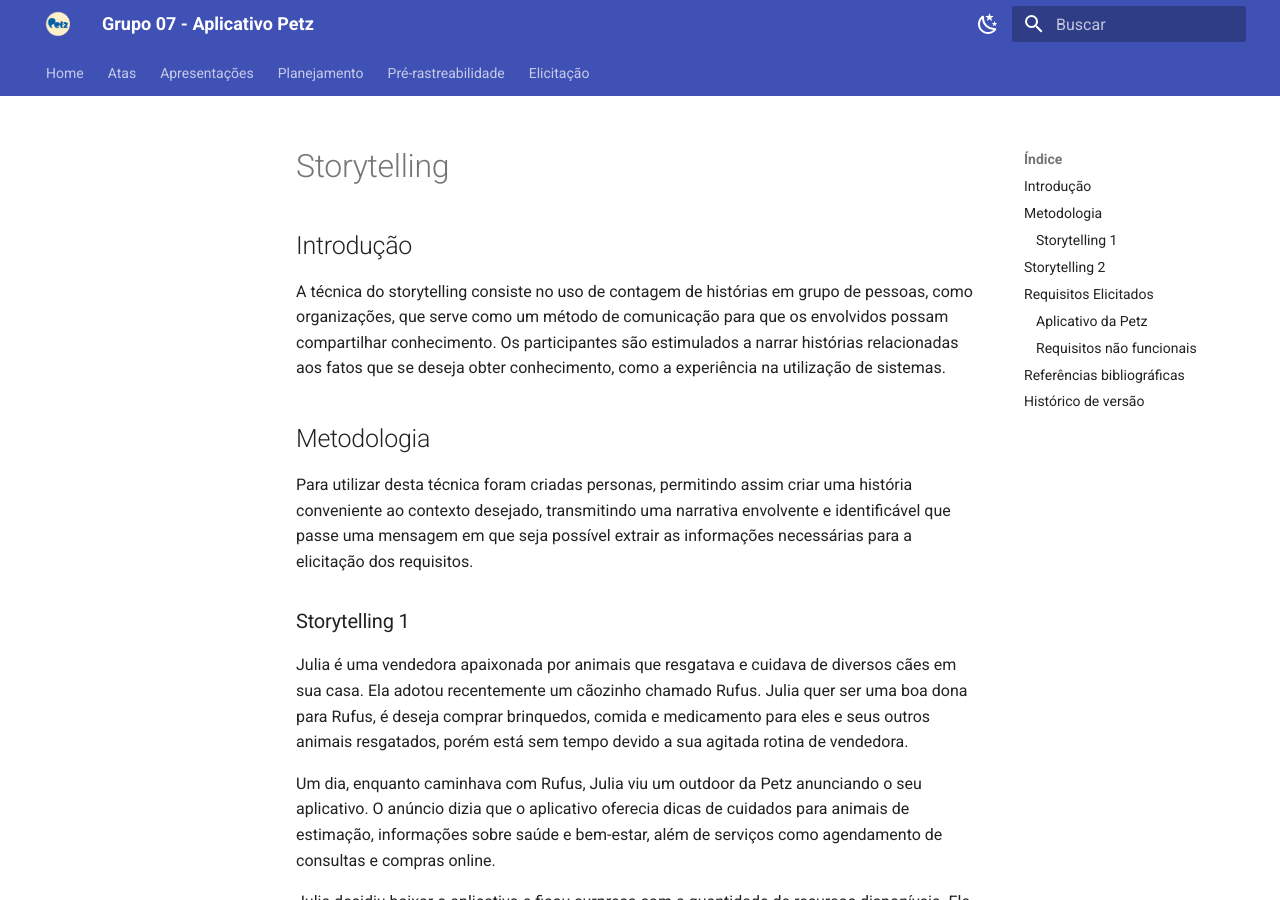
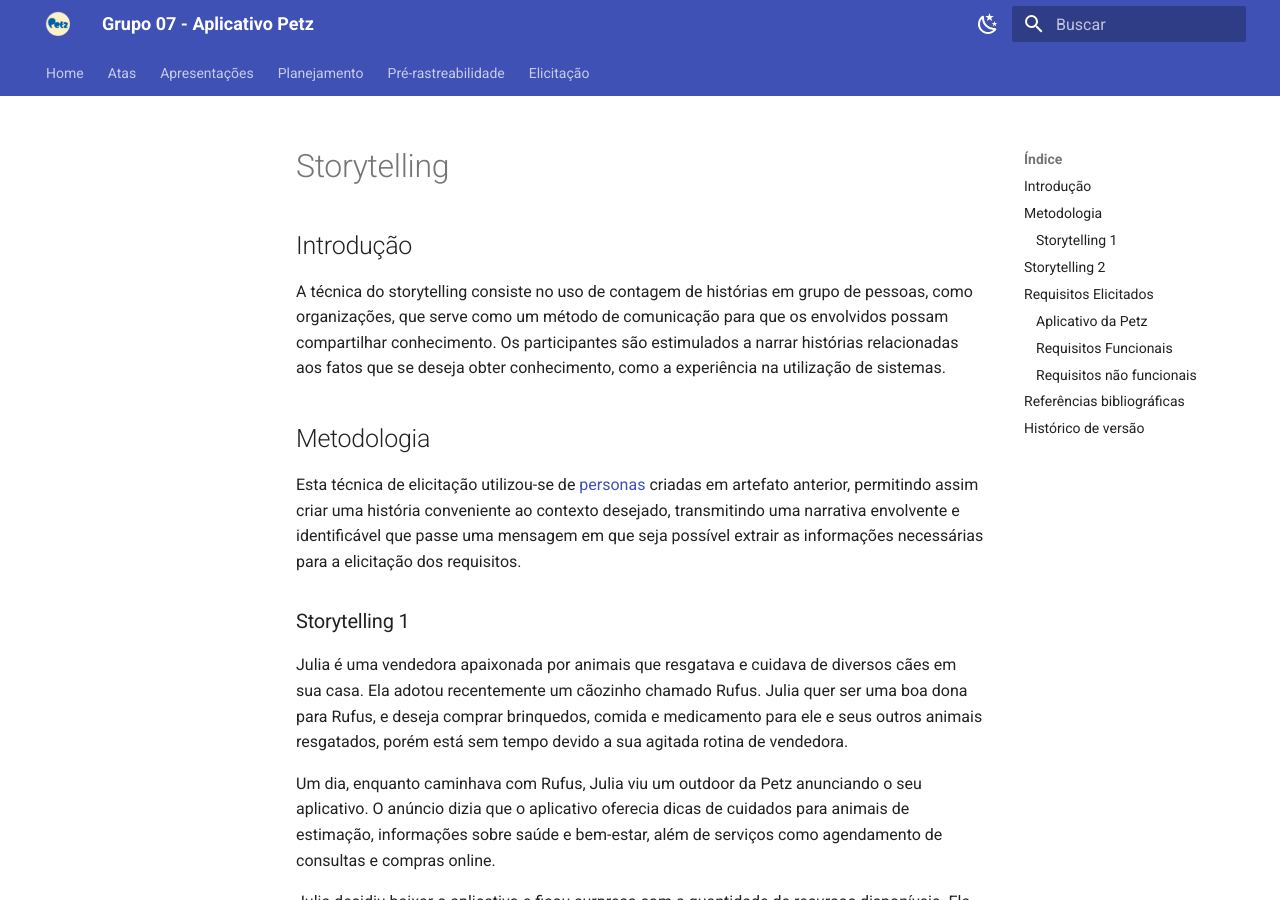
Before and after one commit to Requisitos-de-Software/2023.1-Petz, an MkDocs documentation site: the page built from docs/elicitacao/Storytelling.md, in a window 1280 px wide and 900 px high. Built offline with MkDocs 1.6.1 and Material for MkDocs 9.7.7, drawn with Linux system fonts in a browser that asks for light colours; some of the changed text lies outside the part shown.

Commit message:
fix: Realizando correções

```diff
--- a/docs/elicitacao/Storytelling.md
+++ b/docs/elicitacao/Storytelling.md
@@ -1,13 +1,13 @@
 ## Introdução
 
-  A técnica do storytelling consiste no uso de contagem de histórias em grupo de pessoas, como organizações, que serve como um método de comunicação para que os envolvidos possam compartilhar conhecimento. Os participantes são estimulados a narrar histórias relacionadas aos fatos que se deseja obter conhecimento, como a experiência na utilização de sistemas.
+A técnica do storytelling consiste no uso de contagem de histórias em grupo de pessoas, como organizações, que serve como um método de comunicação para que os envolvidos possam compartilhar conhecimento. Os participantes são estimulados a narrar histórias relacionadas aos fatos que se deseja obter conhecimento, como a experiência na utilização de sistemas.
 
 ## Metodologia
 
-Para utilizar desta técnica foram criadas personas, permitindo assim criar uma história conveniente ao contexto desejado, transmitindo uma narrativa envolvente e identificável que passe uma mensagem em que seja possível extrair as informações necessárias para a elicitação dos requisitos.
+Esta técnica de elicitação utilizou-se de [personas](./personas.md) criadas em artefato anterior, permitindo assim criar uma história conveniente ao contexto desejado, transmitindo uma narrativa envolvente e identificável que passe uma mensagem em que seja possível extrair as informações necessárias para a elicitação dos requisitos.
 
 ### Storytelling 1
-Julia é uma vendedora apaixonada por animais que resgatava e cuidava de diversos cães em sua casa. Ela  adotou recentemente um cãozinho chamado Rufus. Julia quer ser uma boa dona para Rufus, é deseja comprar brinquedos, comida  e medicamento para eles e seus outros animais resgatados, porém está sem tempo devido a sua agitada rotina de vendedora.
+Julia é uma vendedora apaixonada por animais que resgatava e cuidava de diversos cães em sua casa. Ela  adotou recentemente um cãozinho chamado Rufus. Julia quer ser uma boa dona para Rufus, e deseja comprar brinquedos, comida e medicamento para ele e seus outros animais resgatados, porém está sem tempo devido a sua agitada rotina de vendedora.
 
 Um dia, enquanto caminhava com Rufus, Julia viu um outdoor da Petz anunciando o seu aplicativo. O anúncio dizia que o aplicativo oferecia dicas de cuidados para animais de estimação, informações sobre saúde e bem-estar, além de serviços como agendamento de consultas e compras online.
 
@@ -35,11 +35,14 @@
 
 Legendas:
 
-* ST- Storytelling
+* ST - Storytelling
 * RF - Requisito Funcional
 * RNF - Requisito Não Funcional
 
 ### Aplicativo da Petz
+
+### Requisitos Funcionais
+
 | ID | Requisito | Tipo |
 | -------- | -------- | ---------- |
 | ST01 |Eu como usuário desejo ver o catálogo online de produtos para animais de estimação| RF |
@@ -50,8 +53,10 @@
 | ST06 | Eu como usuário desejo uma seção dedicada a serviços de banho e tosa com opções de agendamento | RF |
 | ST07 | Eu como usuário desejo criar listas de compras recorrentes de produtos para animais de estimação, para facilitar a compra de itens básicos | RF |
 | ST08 | Eu como usuário desejo ter um fórum e sessões de ajuda para cuidados de animais com necessidades especiais | RF |
+
 <h6 align = "center"> Tabela 1: Requisitos funcionais elicitados </h6>
 <h6 align = "center"> Fonte: Autores </h6>
+
 ### Requisitos não funcionais
 
 ||||
```
